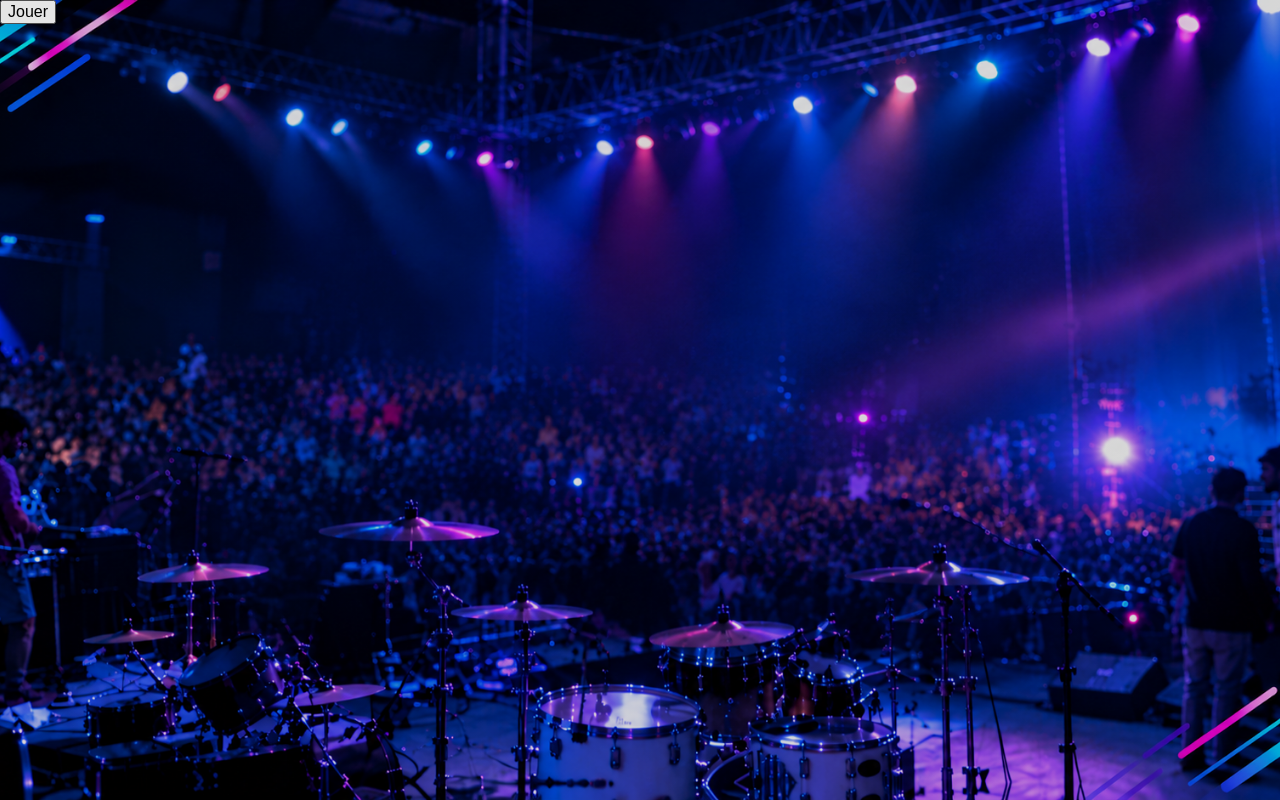
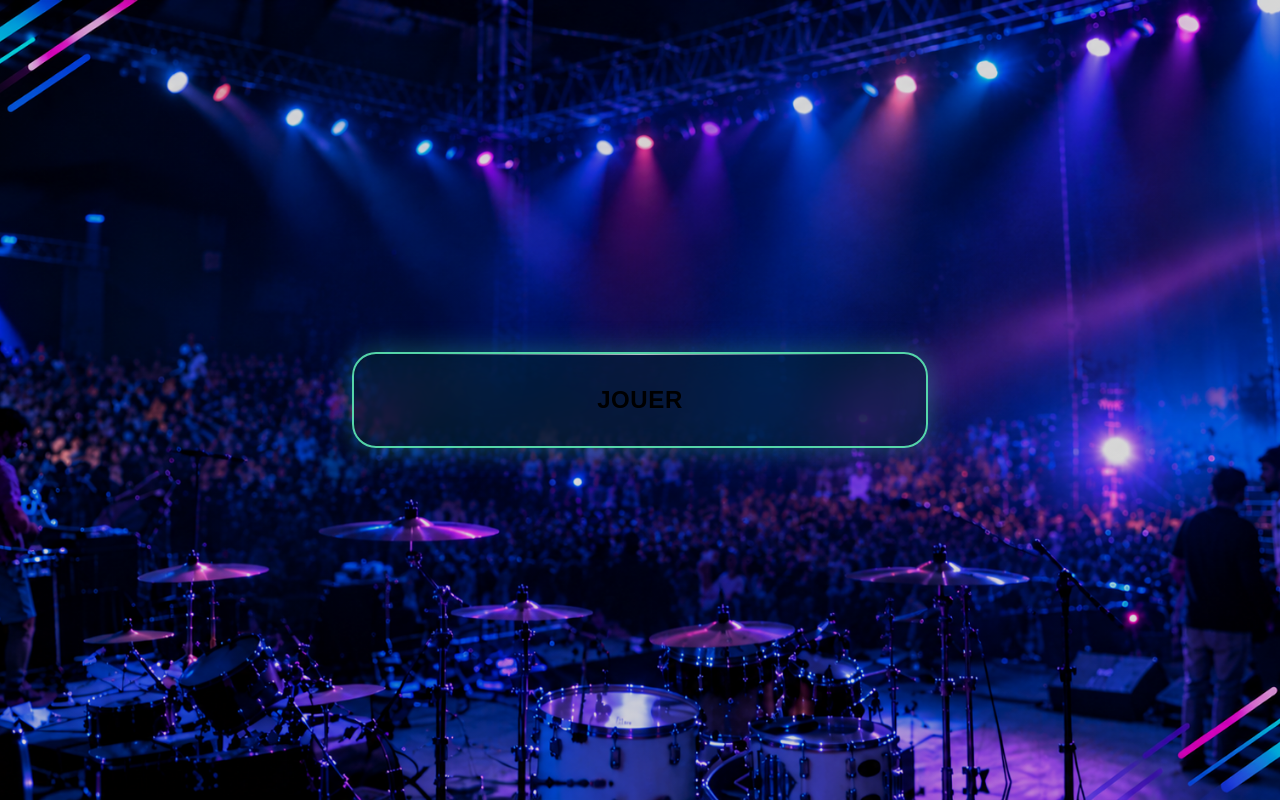
Before and after one commit to adrienbordeaux33/reachy, a React (Vite) app: page / in a window 1280 px wide. Built offline with nearby package versions, Linux system fonts and the light colour scheme.

Commit message:
feat: cablage composant page

```diff
--- a/src/components/GameSetupPopup.tsx
+++ b/src/components/GameSetupPopup.tsx
@@ -1,36 +1,30 @@
 import { useState } from "react";
-import concertBackground from "../assets/fond_reachy.png";
 import { SelectionButton } from "./SelectionButton.tsx";
-import {NeonDecoration} from "./NeonDecoration";
-import {PianoIcon, GuitarIcon, MusicIcon, PlayIcon, SlidersIcon, ShuffleIcon} from "./icons.tsx";
-
+import { NeonDecoration } from "./NeonDecoration";
+import {
+    PianoIcon,
+    GuitarIcon,
+    MusicIcon,
+    PlayIcon,
+    SlidersIcon,
+    ShuffleIcon,
+} from "./icons.tsx";
 
 type MusicMode = "upload" | "random" | "free";
 type Instrument = "piano" | "guitar" | "bass";
 
 interface GameSetupPopupProps {
-    onStart?: () => void;
+    onStart: (musicMode: MusicMode, instrument: Instrument) => void;
+    onClose: () => void;
 }
 
-export function GameSetupPopup({
-                                   onStart = () => {},
-                               }: GameSetupPopupProps) {
-    const [musicMode, setMusicMode] =
-        useState<MusicMode>("upload");
+export function GameSetupPopup({ onStart, onClose }: GameSetupPopupProps) {
+    const [musicMode, setMusicMode] = useState<MusicMode>("upload");
 
-    const [instrument, setInstrument] =
-        useState<Instrument>("piano");
+    const [instrument, setInstrument] = useState<Instrument>("piano");
 
     return (
-        <main className="relative isolate min-h-screen overflow-hidden bg-slate-950 text-white">
-            {/* Background */}
-            <div
-    className="absolute inset-0 -z-30 bg-cover bg-center"
-    style={{
-        backgroundImage: `url(${concertBackground})`,
-    }}
-    />
-
+        <div className="fixed inset-0 z-50 overflow-auto bg-black/60 text-white backdrop-blur-sm">
             {/* Atmosphère néon */}
             <div className="absolute inset-0 -z-20 bg-[radial-gradient(circle_at_18%_18%,rgba(59,130,246,.22),transparent_28%),radial-gradient(circle_at_82%_15%,rgba(217,70,239,.22),transparent_28%),radial-gradient(circle_at_50%_100%,rgba(14,165,233,.14),transparent_34%)]" />
 
@@ -41,14 +35,11 @@ export function GameSetupPopup({
             <NeonDecoration className="left-5 top-5" />
 
             {/* Décoration bas droite */}
-        <NeonDecoration
-    className="bottom-6 right-5 rotate-180"
-        />
+            <NeonDecoration className="bottom-6 right-5 rotate-180" />
 
             {/* Popup */}
             <section className="flex min-h-screen items-center justify-center p-5 sm:p-8">
                 <div className="relative w-full max-w-6xl">
-
                     {/* Glow extérieur */}
                     <div className="absolute -inset-3 -z-10 rounded-[2.5rem]  blur-3xl" />
 
@@ -65,6 +56,20 @@ export function GameSetupPopup({
     md:px-14
     "
                     >
+                        {/* Bouton fermer */}
+                        <button
+                            type="button"
+                            onClick={onClose}
+                            className="
+      absolute right-6 top-5 z-10
+      text-3xl font-light text-white/60
+      transition
+      hover:text-white
+    "
+                            aria-label="Fermer"
+                        >
+                            ×
+                        </button>
                         {/* Bordure colorée */}
                         <div className="pointer-events-none absolute inset-0 rounded-[2.5rem] border-2 border-transparent [mask-composite:exclude]" />
 
@@ -159,7 +164,7 @@ export function GameSetupPopup({
                         <div className="mt-10 flex justify-center">
                             <button
                                 type="button"
-    onClick={onStart}
+                                onClick={() => onStart(musicMode, instrument)}
                                 className="
     group relative
     flex min-h-24 w-full max-w-xl
@@ -201,6 +206,6 @@ export function GameSetupPopup({
                     </div>
                 </div>
             </section>
-        </main>
+        </div>
     );
 }
--- /dev/null
+++ b/src/components/ui/PlayButton.tsx
@@ -0,0 +1,40 @@
+type PlayButtonProps = {
+    onClick: () => void;
+};
+
+function PlayButton({ onClick }: PlayButtonProps) {
+    return (
+        <button
+            type="button"
+            onClick={onClick}
+            className="
+        group relative
+        flex min-h-24 w-full max-w-xl
+        items-center justify-center gap-5
+        overflow-hidden rounded-3xl
+        border-2 border-emerald-300/90
+        bg-emerald-950/40
+        px-10 py-6
+        shadow-[0_0_28px_rgba(52,211,153,.36)]
+        backdrop-blur-xl
+        transition-all duration-200
+        hover:-translate-y-1
+        hover:bg-emerald-900/45
+        hover:shadow-[0_0_45px_rgba(52,211,153,.48)]
+        active:translate-y-0
+        active:scale-[0.985]
+        focus:outline-none
+        focus-visible:ring-2
+        focus-visible:ring-white
+      "
+        >
+            <span className="text-xl font-black uppercase tracking-wide sm:text-2xl">
+                Jouer
+            </span>
+
+            <span className="pointer-events-none absolute inset-x-16 top-0 h-px bg-gradient-to-r from-transparent via-white/70 to-transparent" />
+        </button>
+    );
+}
+
+export default PlayButton;
--- a/src/index.css
+++ b/src/index.css
@@ -1,3 +1,5 @@
+@import "tailwindcss";
+
 * {
     box-sizing: border-box;
 }
--- a/src/pages/HomePage.tsx
+++ b/src/pages/HomePage.tsx
@@ -1,77 +1,45 @@
 import { useState } from "react";
 import { useNavigate } from "react-router-dom";
 
-type GameMode = "upload" | "random" | "free";
-type Instrument = "piano" | "guitar" | "triangle";
+import PlayButton from "../components/ui/PlayButton";
+import { GameSetupPopup } from "../components/GameSetupPopup";
 
 function HomePage() {
+    const [isPopupOpen, setIsPopupOpen] = useState(false);
+
     const navigate = useNavigate();
 
-    const [isOpen, setIsOpen] = useState(false);
+    const handleStart = (
+        musicMode: "upload" | "random" | "free",
+        instrument: "piano" | "guitar" | "bass",
+    ) => {
+        if (musicMode === "free") {
+            navigate("/free-game", {
+                state: {
+                    instrument,
+                },
+            });
 
-    const [gameMode, setGameMode] = useState<GameMode | null>(null);
-    const [instrument, setInstrument] = useState<Instrument | null>(null);
-
-    const handleStart = () => {
-        if (!gameMode || !instrument) {
             return;
         }
 
         navigate("/game", {
             state: {
-                gameMode,
+                musicMode,
                 instrument,
             },
         });
     };
 
     return (
-        <div className="home-page">
-            <button onClick={() => setIsOpen(true)}>Jouer</button>
+        <div className="flex min-h-screen items-center justify-center p-8">
+            <PlayButton onClick={() => setIsPopupOpen(true)} />
 
-            {isOpen && (
-                <div className="game-modal">
-                    <h2>Choisis ton mode</h2>
-
-                    <div>
-                        <button onClick={() => setGameMode("upload")}>
-                            Charger ma musique
-                        </button>
-
-                        <button onClick={() => setGameMode("random")}>
-                            Musique aléatoire
-                        </button>
-
-                        <button onClick={() => setGameMode("free")}>
-                            Mode libre
-                        </button>
-                    </div>
-
-                    <h2>Choisis ta sonorité</h2>
-
-                    <div>
-                        <button onClick={() => setInstrument("piano")}>
-                            Piano
-                        </button>
-
-                        <button onClick={() => setInstrument("guitar")}>
-                            Guitare
-                        </button>
-
-                        <button onClick={() => setInstrument("triangle")}>
-                            Triangle
-                        </button>
-                    </div>
-
-                    <button
-                        onClick={handleStart}
-                        disabled={!gameMode || !instrument}
-                    >
-                        Commencer
-                    </button>
-
-                    <button onClick={() => setIsOpen(false)}>Fermer</button>
-                </div>
+            {isPopupOpen && (
+                <GameSetupPopup
+                    onClose={() => setIsPopupOpen(false)}
+                    onStart={handleStart}
+                />
             )}
         </div>
     );
```
Also changed, not shown: src/components/EndGamePopup.tsx (+26 -6 lines), src/assets/fond_reachy.png (deleted). Lines whose indentation alone changed are shown as unchanged.
